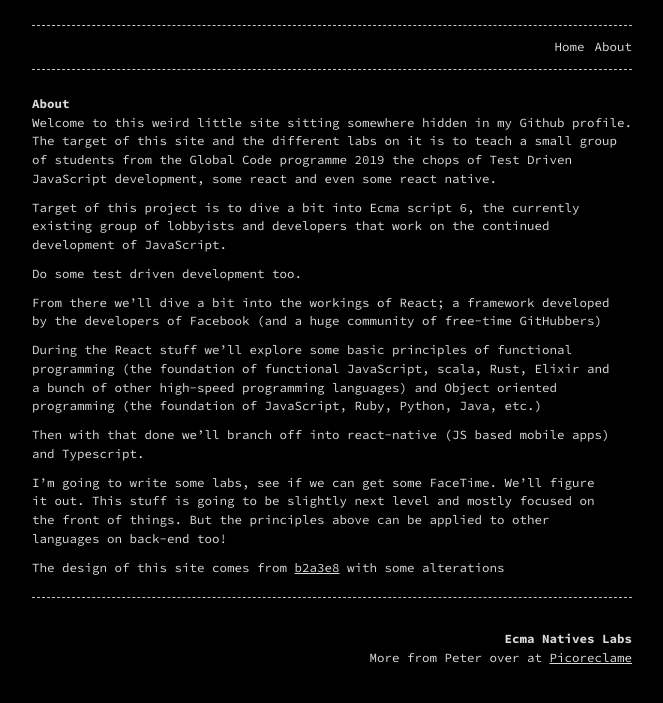
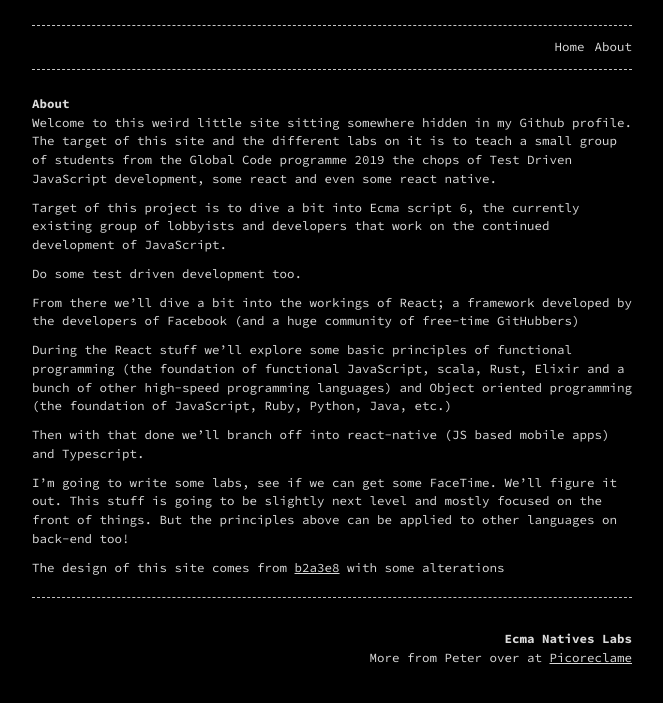
Before and after one commit to ecmanatives/ecmanatives.github.io, a Jekyll site: the page built from about.md, in a window 1280 px wide. Shown: the top 703 px of the page, without its empty margins (308-971 px from the left). Built offline with Jekyll 4.4.1, drawn with Linux system fonts in a browser that asks for light colours.

Commit message:
word wrap issues

```diff
--- a/_config.yml
+++ b/_config.yml
@@ -15,6 +15,7 @@
 # Build settings
 markdown: kramdown
 kramdown:
-  input: GFM # Enable GitHub Flavored Markdown (fenced code blocks)
+  input: GFM
+  hard_wrap: false
 plugins:
   - jekyll-feed
--- a/assets/main-dark.scss
+++ b/assets/main-dark.scss
@@ -6,6 +6,9 @@
 
 p {
   margin: 0 0 10px;
+  word-wrap: initial;
+  word-break: initial;
+  white-space: initial;
 }
 
 h1 a {
```
